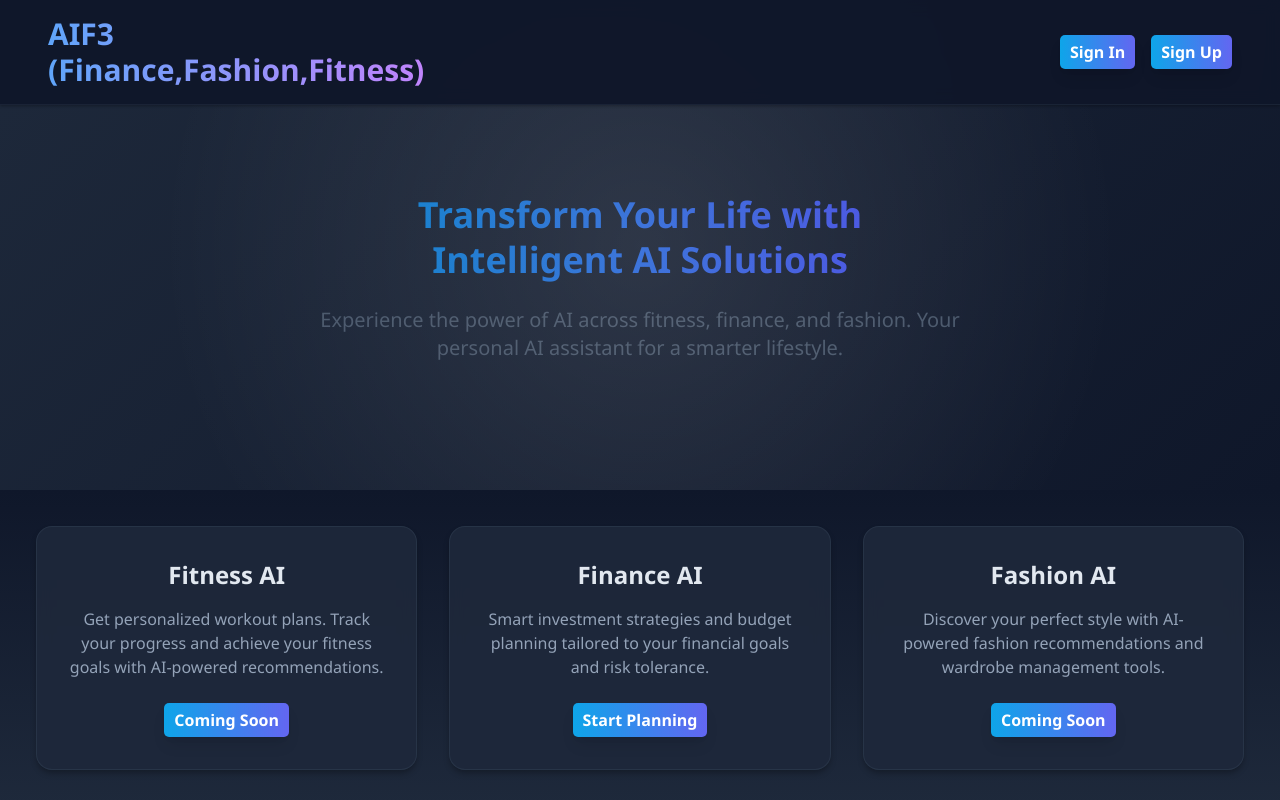
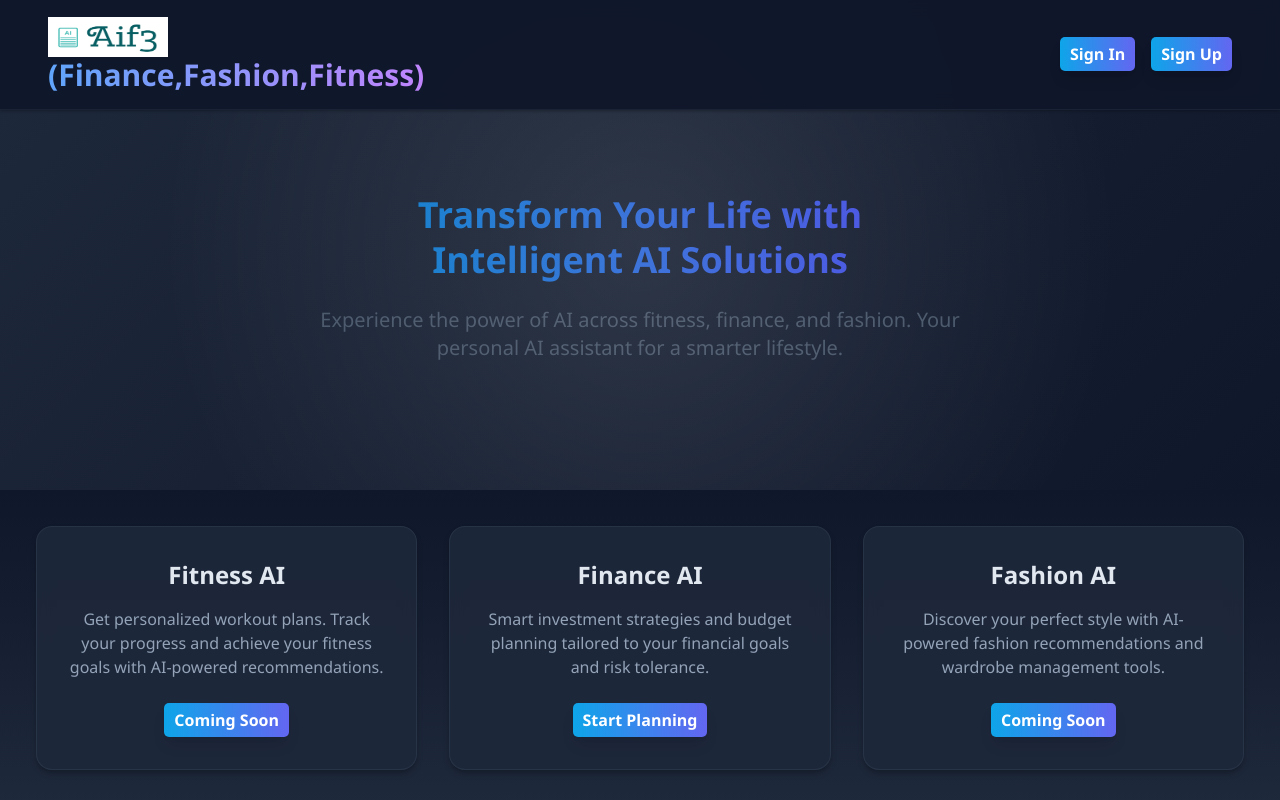
Before and after one commit to SanwaySarkar/FinanceAutomateUIV1, an Angular app: page / in a window 1280 px wide. Shown: the top 800 px of the page. Built offline with nearby package versions, Linux system fonts and the light colour scheme; no server answers.

Commit message:
Updated UI Files

```diff
--- a/angular.json
+++ b/angular.json
@@ -90,7 +90,7 @@
             "port": 42000,
             "host": "0.0.0.0",
             "disableHostCheck": true,
-            "allowedHosts": ["localhost", ".ngrok-free.app"]
+            "allowedHosts": ["localhost", "*"]
           },
           "configurations": {
             "production": {
--- a/src/app/dashboard/dashboard.component.html
+++ b/src/app/dashboard/dashboard.component.html
@@ -1,6 +1,9 @@
 
 <nav class="navbar fixed top-0 left-0 w-full px-4 flex justify-between items-center">
-  <a routerLink="/" class="logo text-white font-bold ">Home</a>
+  <div class="flex items-center"> <!-- Add a flex container -->
+    <img src="assets/ic_logo.png" alt="Logo" class="inline-block mr-2" style="width: 90px; height: 40px;">
+    <a routerLink="/" class="logo text-white font-bold">Home</a>
+  </div>
   <div class="user-dropdown" *ngIf="isLoggedIn">
     <button (click)="toggleDropdown()" class="user-name text-white">{{ userName }}</button>
     <div class="dropdown-content" *ngIf="dropdownOpen">
--- a/src/app/landing-page/landing-page.component.html
+++ b/src/app/landing-page/landing-page.component.html
@@ -1,7 +1,10 @@
 <div class="landing-page bg-gradient-to-b from-slate-900 to-slate-800">
   <header class="header">
     <nav class="navbar max-w-7xl mx-auto px-4">
-      <div class="logo text-3xl font-bold bg-clip-text text-transparent bg-gradient-to-r from-blue-400 to-purple-400 hover:from-purple-400 hover:to-blue-400 transition-all duration-300">AIF3<br>(Finance,Fashion,Fitness)</div>
+      <div class="logo text-3xl font-bold bg-clip-text text-transparent bg-gradient-to-r from-blue-400 to-purple-400 hover:from-purple-400 hover:to-blue-400 transition-all duration-300">
+        <img src="assets/ic_logo.png" alt="Logo Icon" class="inline-block mr-2" style="width: 120px; height: 40px;"> <!-- Add your icon here -->
+        <br>(Finance,Fashion,Fitness)
+      </div>
       <ul class="nav-links">
         <div *ngIf="!isLoggedIn">
           <button (click)="redirectToLogin()" class="get-started bg-gradient-to-r from-sky-500 to-indigo-500 hover:from-indigo-500 hover:to-sky-500 text-white px-6 py-2 rounded-full shadow-lg hover:shadow-xl transition-all duration-300 font-semibold mr-4">Sign In</button>
--- a/src/index.html
+++ b/src/index.html
@@ -2,10 +2,10 @@
 <html lang="en">
 <head>
   <meta charset="utf-8">
-  <title>FinanceAutomateUi</title>
+  <title>AIF3</title>
   <base href="/">
   <meta name="viewport" content="width=device-width, initial-scale=1">
-  <link rel="icon" type="image/x-icon" href="favicon.ico">
+  <link rel="icon" type="image/x-icon" href="assets/ic_logo.png">
   <link rel="stylesheet" href="https://cdnjs.cloudflare.com/ajax/libs/font-awesome/6.0.0-beta3/css/all.min.css">
 </head>
 <body>
```
Also changed, not shown: src/assets/ic_logo.png (added), src/assets/ic_logov1.png (added).
